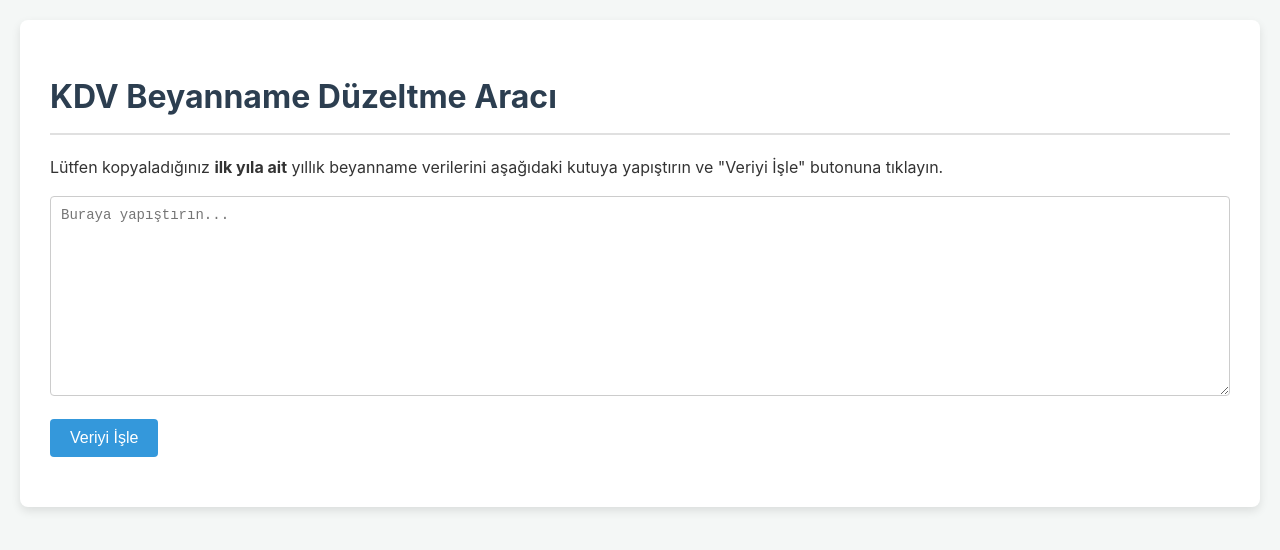
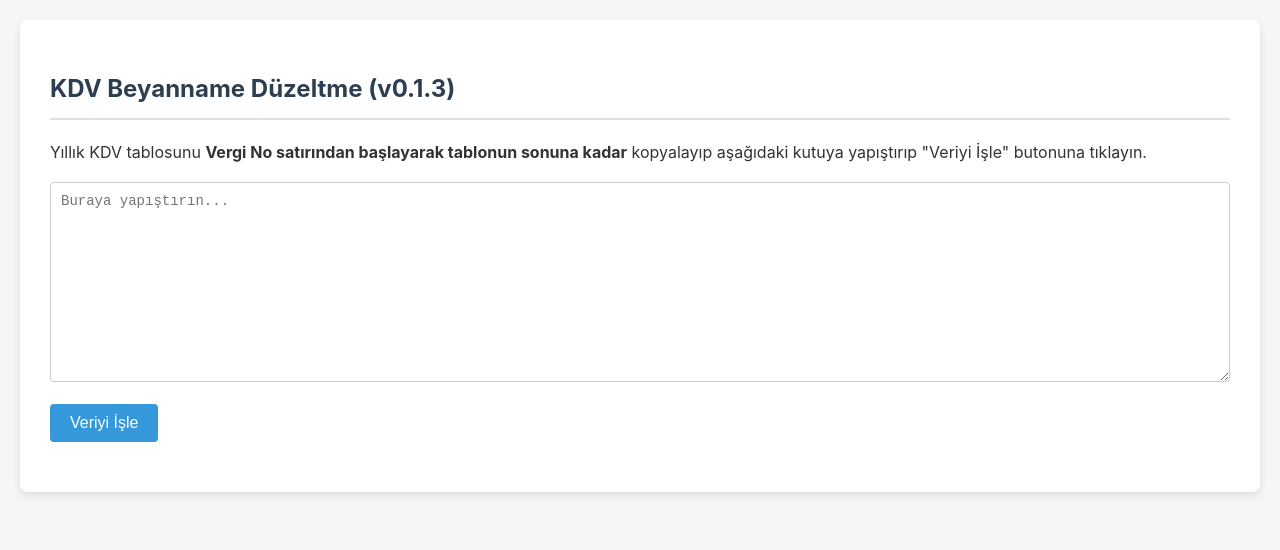
Before and after one commit to inspectorinspector/kdv-duzeltici, a plain HTML site: page index.html in a window 1280 px wide. Drawn offline with Linux system fonts and the light colour scheme.

Commit message:
Versioning added.

```diff
--- a/index.html
+++ b/index.html
@@ -8,10 +8,10 @@
 </head>
 <body>
     <div class="container">
-        <h1>KDV Beyanname Düzeltme Aracı</h1>
+        <h2>KDV Beyanname Düzeltme (v0.1.3)</h2>
 
         <div id="initial-input-container">
-             <p>Lütfen kopyaladığınız <strong>ilk yıla ait</strong> yıllık beyanname verilerini aşağıdaki kutuya yapıştırın ve "Veriyi İşle" butonuna tıklayın.</p>
+             <p>Yıllık KDV tablosunu <strong>Vergi No satırından başlayarak tablonun sonuna kadar</strong> kopyalayıp aşağıdaki kutuya yapıştırıp "Veriyi İşle" butonuna tıklayın.</p>
             <textarea id="dataInput" placeholder="Buraya yapıştırın..."></textarea>
             <button id="processBtn">Veriyi İşle</button>
         </div>
```
